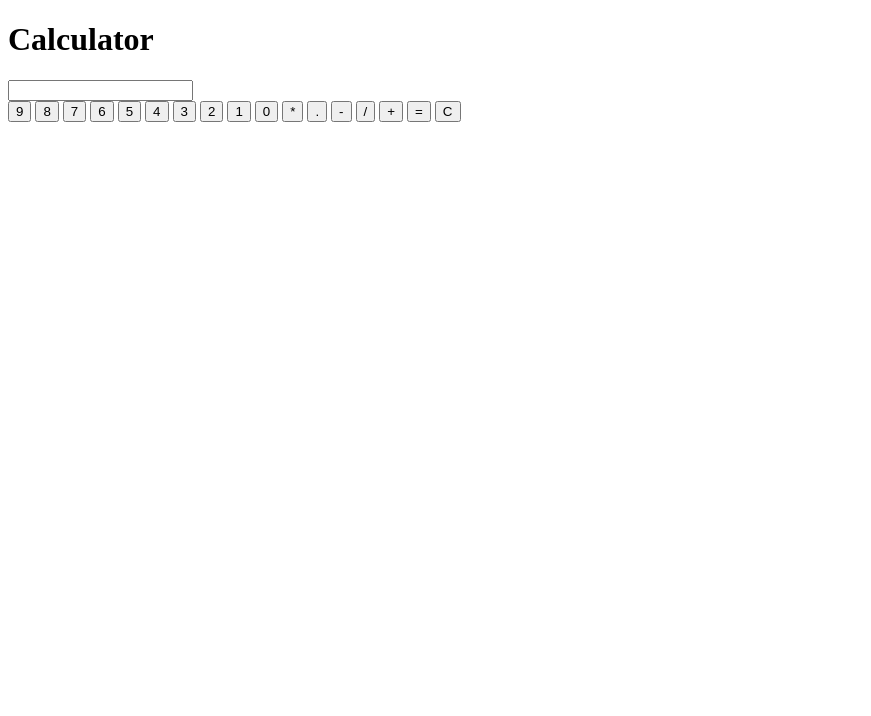
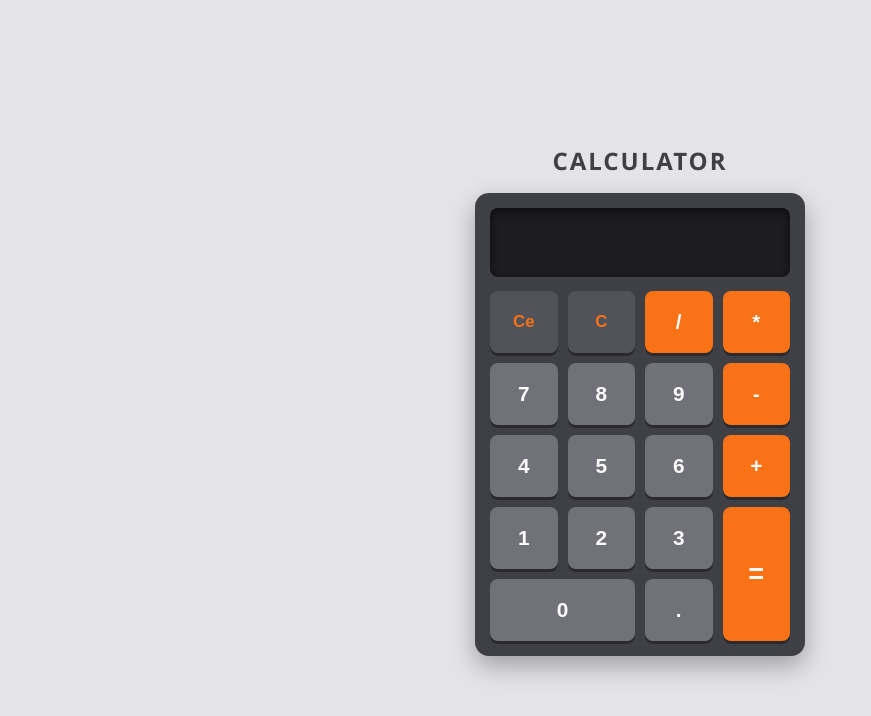
Before and after one commit to facurubio/calculator, a plain HTML site: page index.html in a window 1280 px wide. Shown: the whole page, without its empty margins (0-871 px from the left). Drawn offline with Linux system fonts and the light colour scheme.

Commit message:
HTML and styles added

```diff
--- a/index.html
+++ b/index.html
@@ -3,30 +3,34 @@
 <head>
     <meta charset="UTF-8">
     <meta name="viewport" content="width=device-width, initial-scale=1.0">
+    <link rel="stylesheet" href="styles.css">
     <title>Calculator</title>
 </head>
 <body>
     <h1>Calculator</h1>
+    <main class="calculator">
         <input type="text" id="display" readonly>
         <div id="buttons">
+            <button class="clear" data-value="Ce">Ce</button>
+            <button class="delete" data-value="C">C</button>
+            <button class="operator" data-value="/">/</button>
+            <button class="operator" data-value="*">*</button>
+            <button class="digit" data-value="7">7</button>
+            <button class="digit" data-value="8">8</button>
             <button class="digit" data-value="9">9</button>
-        <button class="digit" data-value="8">8</button>
-        <button class="digit" data-value="7">7</button>
+            <button class="operator" data-value="-">-</button>
+            <button class="digit" data-value="4">4</button>
+            <button class="digit" data-value="5">5</button>
             <button class="digit" data-value="6">6</button>
-        <button class="digit" data-value="5">5</button>
-        <button class="digit" data-value="4">4</button>
+            <button class="operator" data-value="+">+</button>
+            <button class="digit" data-value="1">1</button>
+            <button class="digit" data-value="2">2</button>
             <button class="digit" data-value="3">3</button>
-        <button class="digit" data-value="2">2</button>
-        <button class="digit" data-value="1">1</button>
+            <button class="result" data-value="=">=</button>
             <button class="digit" data-value="0">0</button>
-        <button class="operator" data-value="*">*</button>
             <button class="digit" data-value=".">.</button>
-        <button class="operator" data-value="-">-</button>
-        <button class="operator" data-value="/">/</button>
-        <button class="operator" data-value="+">+</button>
-        <button class="result" data-value="=">=</button>
-        <button class="clear" data-value="C">C</button>
         </div>
+    </main>
     <script src="script.js"></script>
 </body>
 </html>
--- a/styles.css
+++ b/styles.css
@@ -0,0 +1,123 @@
+:root {
+    --bg-page: #e4e4e7;      /* fondo de la página */
+    --shell: #3f3f46;        /* cuerpo de la calculadora */
+    --key: #71717a;          /* dígitos */
+    --key-dark: #52525b;     /* Ce / C */
+    --accent: #f97316;       /* naranja: operadores y = */
+    --display-bg: #1d1d20;
+    --display-text: #f4f4f5;
+
+    --radius: 8px;
+}
+
+* {
+    box-sizing: border-box;
+}
+
+body {
+    min-height: 100vh;
+    margin: 0;
+    display: flex;
+    flex-direction: column;
+    align-items: center;
+    justify-content: center;
+    gap: 16px;
+    background: var(--bg-page);
+    font-family: "Segoe UI", system-ui, sans-serif;
+}
+
+h1 {
+    margin: 0;
+    color: var(--shell);
+    font-size: 1.5rem;
+    letter-spacing: 2px;
+    text-transform: uppercase;
+}
+
+/* ---------- Cuerpo de la calculadora ---------- */
+
+.calculator {
+    width: 330px;
+    display: flex;
+    flex-direction: column;
+    gap: 14px;
+    padding: 15px;
+    background: var(--shell);
+    border-radius: 14px;
+    box-shadow: 0 10px 25px rgba(0, 0, 0, 0.3);
+}
+
+/* ---------- Display ---------- */
+
+#display {
+    width: 100%;
+    padding: 18px 16px;
+    border: none;
+    border-radius: var(--radius);
+    background: var(--display-bg);
+    color: var(--display-text);
+    font-family: "Courier New", monospace;
+    font-size: 1.8rem;
+    text-align: right;
+    box-shadow: inset 0 3px 8px rgba(0, 0, 0, 0.6);
+}
+
+#display:focus {
+    outline: none; /* es readonly, el foco no aporta nada */
+}
+
+/* ---------- Teclado ---------- */
+
+#buttons {
+    display: grid;
+    grid-template-columns: repeat(4, 1fr);
+    grid-auto-rows: 62px;
+    gap: 10px;
+}
+
+#buttons button {
+    border: none;
+    border-radius: var(--radius);
+    background: var(--key);
+    color: #fafafa;
+    font-size: 1.3rem;
+    font-weight: 600;
+    cursor: pointer;
+    box-shadow: 0 3px 0 rgba(0, 0, 0, 0.35); /* relieve de tecla física */
+    transition: filter 0.1s;
+}
+
+#buttons button:hover {
+    filter: brightness(1.12);
+}
+
+#buttons button:active {
+    transform: translateY(2px);           /* la tecla "baja" al presionar */
+    box-shadow: 0 1px 0 rgba(0, 0, 0, 0.35);
+}
+
+/* ---------- Variantes ---------- */
+
+/* Llevan el ID adelante para igualar/superar la especificidad
+   del selector base #buttons button (un ID gana a las clases solas) */
+
+#buttons .operator,
+#buttons .result {
+    background: var(--accent);
+}
+
+#buttons .result {
+    font-size: 1.7rem;
+    grid-row: span 2;               /* "=" ocupa dos filas */
+}
+
+#buttons .clear,
+#buttons .delete {
+    background: var(--key-dark);
+    color: var(--accent); /* detalle naranja sin competir con los operadores */
+    font-size: 1.05rem;
+}
+
+button[data-value="0"] {
+    grid-column: span 2;            /* "0" ocupa dos columnas */
+}
```
Lines whose indentation alone changed are shown as unchanged.
